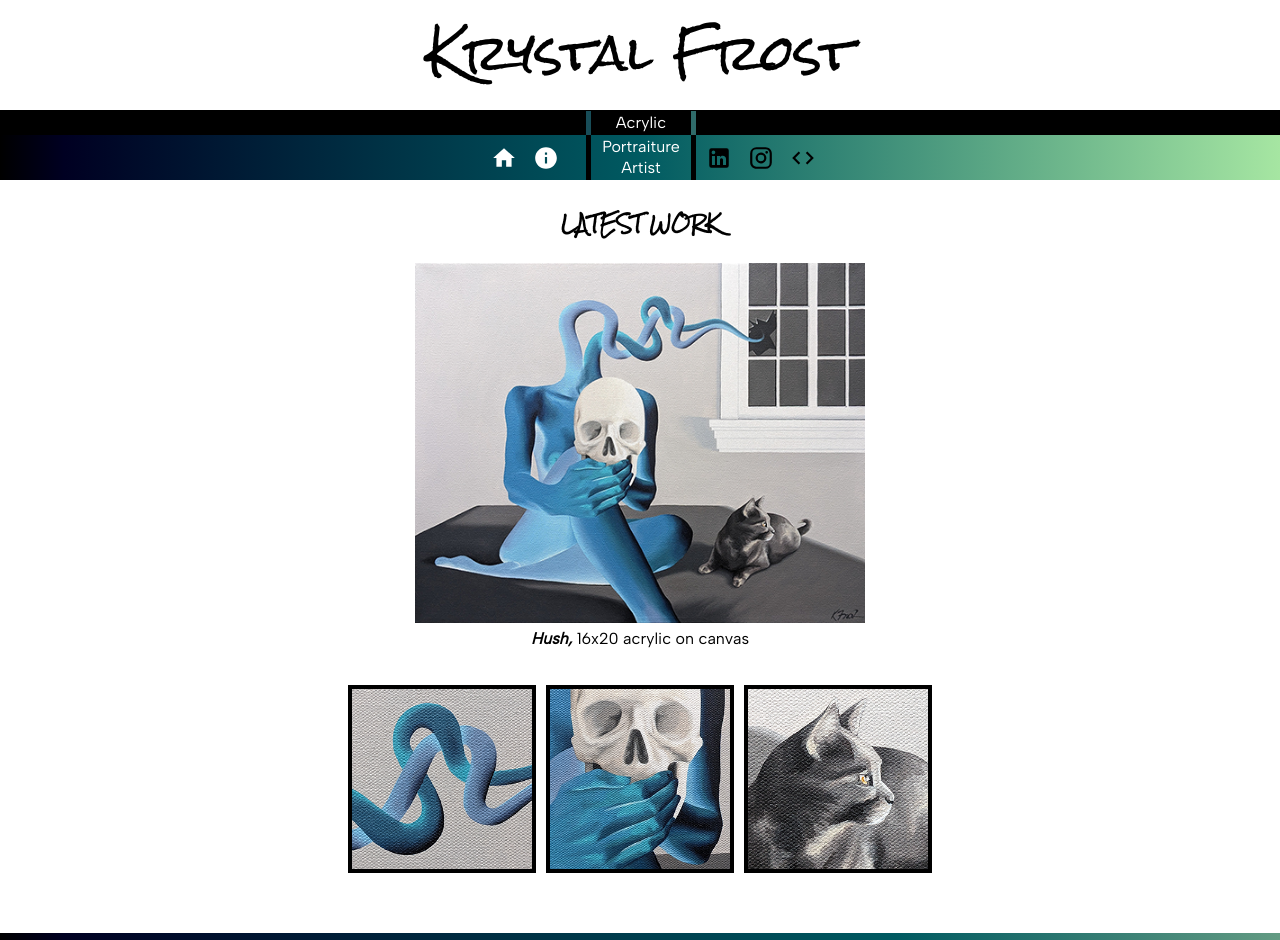
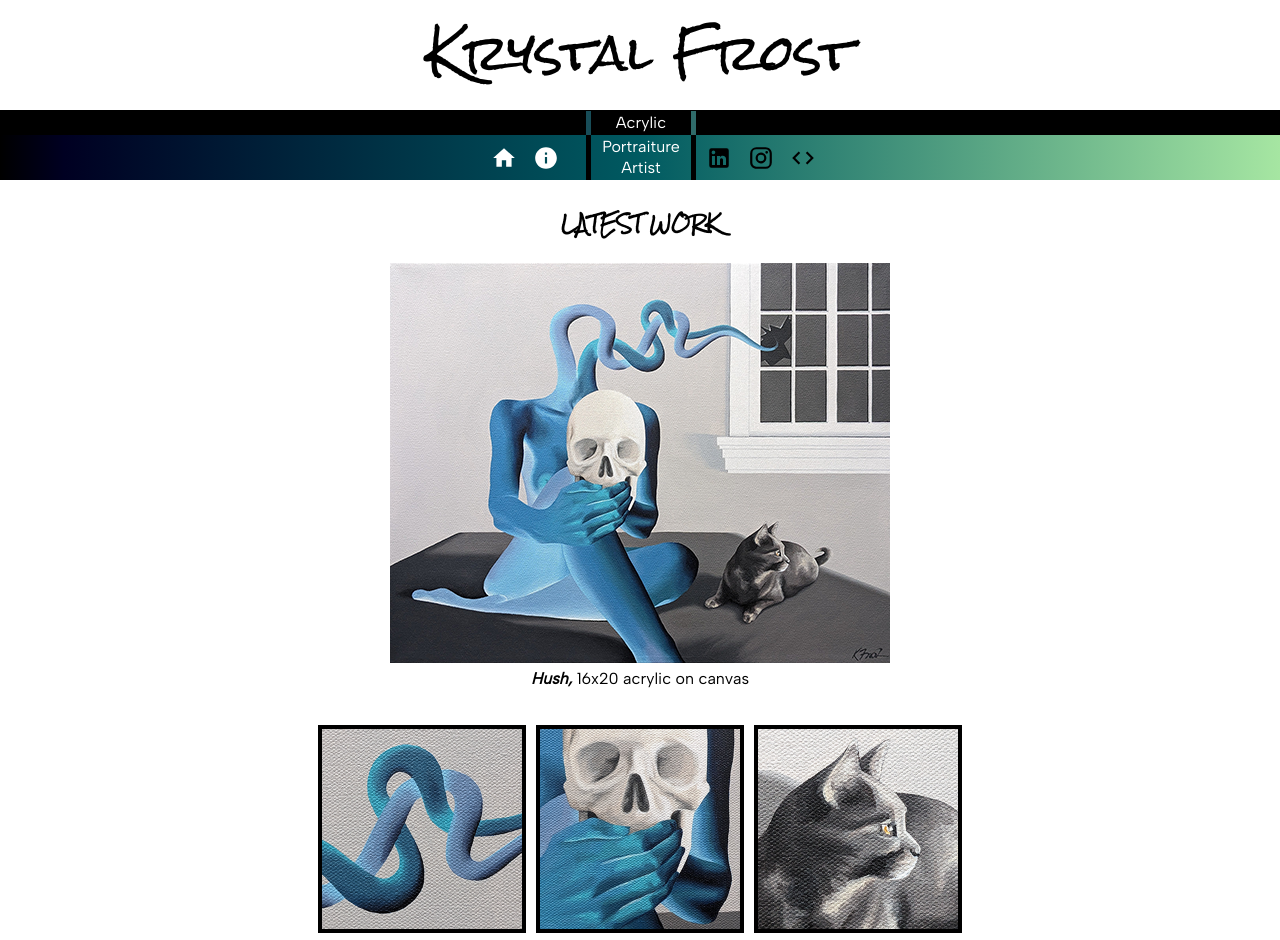
Before and after one commit to librarykrystal/art-portfolio, a React (Create React App) app: page /#/home in a window 1280 px wide. Shown: the top 940 px of the page. Built offline with nearby package versions, Linux system fonts and the light colour scheme; a web font is replaced by a local one.

Commit message:
Adjusted image sizes.

```diff
--- a/src/components/App/App.css
+++ b/src/components/App/App.css
@@ -118,7 +118,7 @@ Home — Latest Work / In Progress
 
 .latestImageLandscape {
   margin: 10px 20px 0px 20px;
-  max-width: 450px;
+  max-width: 500px;
 }
 
 .inProgHeaderText {
@@ -134,7 +134,7 @@ Home — Latest Work / In Progress
 
 .inProgImage {
   border: 4px solid black;
-  max-width: 180px;
+  max-width: 200px;
   margin: 10px 5px 10px 5px;
 }
 
```
